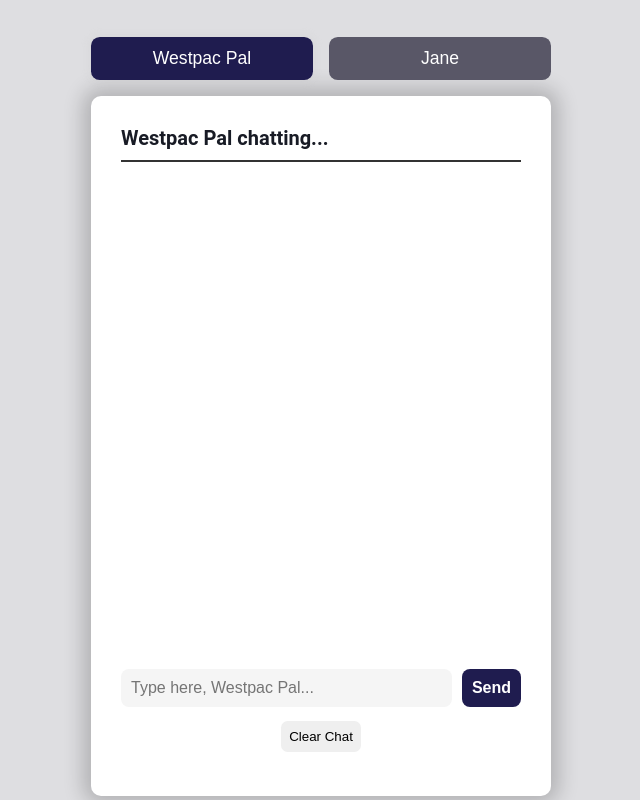
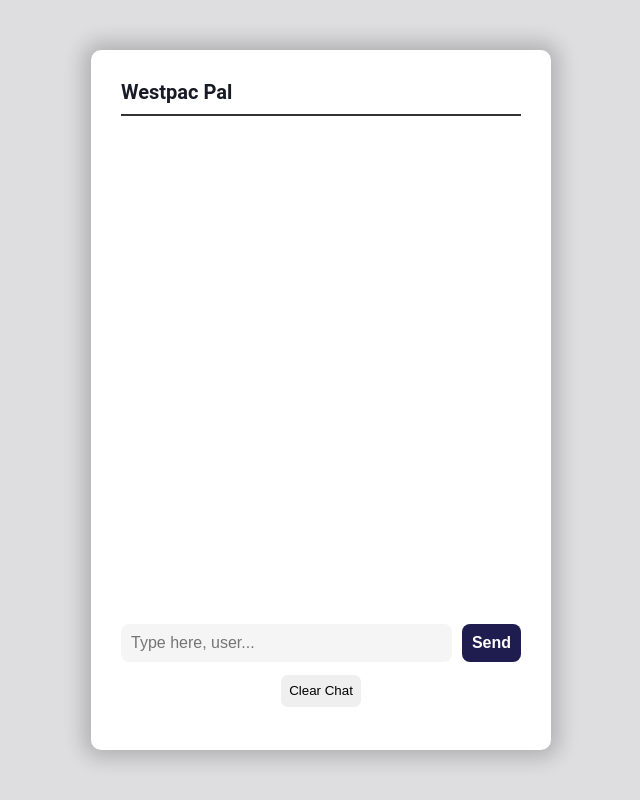
Before and after one commit to qut-william/fried-chicken, a React (Create React App) app in the folder client/: page / in a window 1280 px wide. Shown: the whole page, without its empty margins (319-959 px from the left). Built offline with nearby package versions, Linux system fonts and the light colour scheme.

Commit message:
chatbot working

```diff
--- a/client/package.json
+++ b/client/package.json
@@ -6,6 +6,7 @@
     "@testing-library/jest-dom": "^5.17.0",
     "@testing-library/react": "^13.4.0",
     "@testing-library/user-event": "^13.5.0",
+    "axios": "^1.7.2",
     "react": "^18.3.1",
     "react-dom": "^18.3.1",
     "react-scripts": "5.0.1",
--- a/client/src/App.js
+++ b/client/src/App.js
@@ -1,10 +1,12 @@
 import React, { useState, useEffect } from 'react';
+import axios from 'axios';
 import './App.css'; // Assuming you have a separate CSS file for React component styles
 
 const App = () => {
   const [inputText, setInputText] = useState('');
   const [messages, setMessages] = useState([]);
-  const [messageSender, setMessageSender] = useState('Westpac Pal');
+  const [messageSender, setMessageSender] = useState("user");
+  const [submitDisabled, setSubmitDisabled] = useState(false);
 
   useEffect(() => {
     // Load messages from localStorage on component mount
@@ -16,27 +18,36 @@
     setMessageSender(name);
   };
 
-  const sendMessage = (e) => {
+  const sendMessage = async (e) => {
     e.preventDefault();
-
-    const timestamp = new Date().toLocaleString('en-US', {
-      hour: 'numeric',
-      minute: 'numeric',
-      hour12: true
-    });
+    console.log("test")
+    setSubmitDisabled(true);
 
     const message = {
-      sender: messageSender,
-      text: inputText,
-      timestamp
+      role: messageSender,
+      content: inputText,
     };
 
     // Update state with new message
     const updatedMessages = [...messages, message];
     setMessages(updatedMessages);
 
+    try {
+      const response = await axios.post("http://envy.ddns.net:5000/chat", {
+        messages: updatedMessages
+      });
+      console.log(response.data)
+      setMessages(response.data)
+      localStorage.setItem('messages', JSON.stringify(updatedMessages));
+    }
+    catch {
+
+    }
+    finally {
+      setSubmitDisabled(false);
+    }
+
     // Save messages to localStorage
-    localStorage.setItem('messages', JSON.stringify(updatedMessages));
 
     // Clear input field
     setInputText('');
@@ -50,41 +61,24 @@
 
   return (
     <div className="App">
-      <div className="person-selector">
-        <button
-          className={`button person-selector-button ${messageSender === 'Westpac Pal' ? 'active-person' : ''}`}
-          id="westpacpal-selector"
-          onClick={() => updateMessageSender('Westpac Pal')}
-        >
-          Westpac Pal
-        </button>
-        <button
-          className={`button person-selector-button ${messageSender === 'Jane' ? 'active-person' : ''}`}
-          id="jane-selector"
-          onClick={() => updateMessageSender('Jane')}
-        >
-          Jane
-        </button>
-      </div>
       <div className="chat-box">
         <div className="chat-header-container">
-          <h2 className="chat-header">{messageSender} chatting...</h2>
+          <h2 className="chat-header">Westpac Pal</h2>
         </div>
         <div className="chat-container">
           <div className="chat-messages">
             {messages.map((message, index) => (
               <div
                 key={index}
-                className={`message ${message.sender === 'Westpac Pal' ? 'blue-bg sent-message' : 'gray-bg received-message'}`}
+                className={`message ${message.role === 'user' ? 'gray-bg received-message' : 'blue-bg sent-message'}`}
               >
-                <div className="message-sender">{message.sender}</div>
-                <div className="message-text">{message.text}</div>
-                <div className="message-timestamp">{message.timestamp}</div>
+                <div className="message-sender">{message.role === 'user' ? 'Jane' : 'Westpac Pal'}</div>
+                <div className="message-text">{message.content}</div>
               </div>
             ))}
           </div>
 
-          <form className="chat-input-form" onSubmit={sendMessage}>
+          <form className="chat-input-form" disabled={submitDisabled} onSubmit={sendMessage}>
             <input
               type="text"
               className="chat-input"
```
Also changed, not shown: 1 other file (tests, documents, lock files or other folders).
